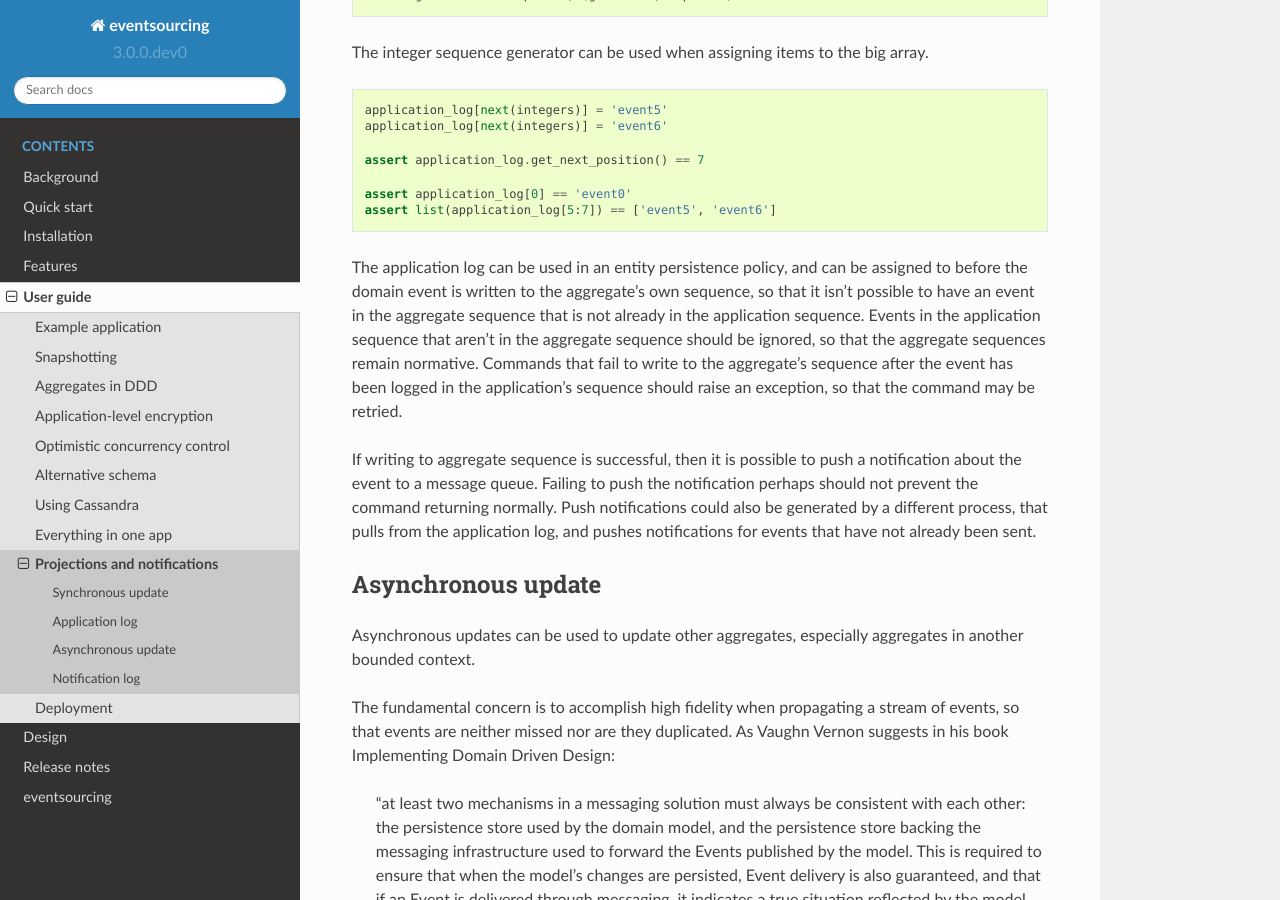
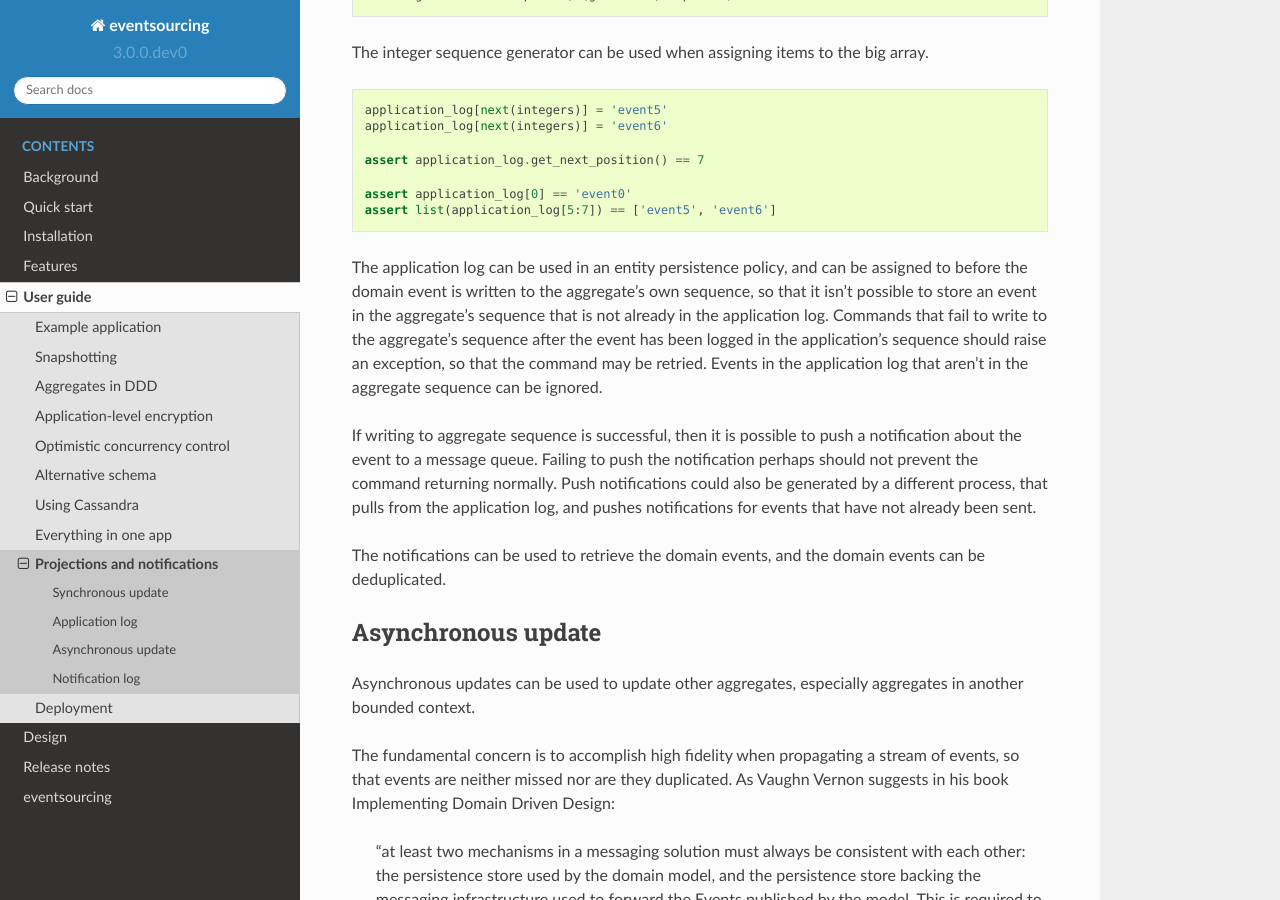
Before and after one commit to pyeventsourcing/eventsourcing, a Sphinx documentation site: the page built from docs/topics/user_guide/notifications.rst, in a window 1280 px wide and 900 px high, scrolled down 3125 px. Built offline with Sphinx 7.4.7 and the Read the Docs theme 2.0.0, drawn with Linux system fonts in a browser that asks for light colours; some of the changed text lies outside the part shown.

Commit message:
Fixed documentation (to clarify that the domain events need deduplicating).

```diff
--- a/docs/topics/user_guide/notifications.rst
+++ b/docs/topics/user_guide/notifications.rst
@@ -110,14 +110,13 @@ in their own partition.
     application_log.append('event2')
     application_log.append('event3')
 
-Items can be assigned directly. The append() method firstly
-gets the next available position in the array, and then assigned
+Items can be assigned directly. The append() method just
+gets the next available position in the array, and then assigns
 the item to that position in the array. Because there is a small
 time duration between checking for the next position and using it,
 another thread could jump in and use the position first. If that
 happens, a ``ConcurrencyError`` will be raised by the BigArray class.
-In such a case, another attempt can be made by repeating the whole
-process.
+In such a case, another attempt can be made to append the item.
 
 .. code:: python
 
@@ -194,13 +193,13 @@ big array.
 
 The application log can be used in an entity persistence policy, and
 can be assigned to before the domain event is written to the aggregate's
-own sequence, so that it isn't possible to have an event in the aggregate
-sequence that is not already in the application sequence. Events in the
-application sequence that aren't in the aggregate sequence should be
-ignored, so that the aggregate sequences remain normative. Commands
+own sequence, so that it isn't possible to store an event in the aggregate's
+sequence that is not already in the application log. Commands
 that fail to write to the aggregate's sequence after the event has been
 logged in the application's sequence should raise an exception, so
-that the command may be retried.
+that the command may be retried. Events in the
+application log that aren't in the aggregate sequence can be
+ignored.
 
 If writing to aggregate sequence is successful, then it is possible
 to push a notification about the event to a message queue. Failing
@@ -208,6 +207,9 @@ to push the notification perhaps should not prevent the command returning
 normally. Push notifications could also be generated by a different process,
 that pulls from the application log, and pushes notifications for events
 that have not already been sent.
+
+The notifications can be used to retrieve the domain events, and the
+domain events can be deduplicated.
 
 Asynchronous update
 -------------------
@@ -330,3 +332,7 @@ contain all the earlier notifications.
 Todo: Pulling from remote notification log.
 
 Todo: Publishing and subscribing to notification log.
+
+Todo: Following notification log and deduplicating the domain events.
+
+Todo: Sending deduplicated domain events to messaging infrastructure.
```
